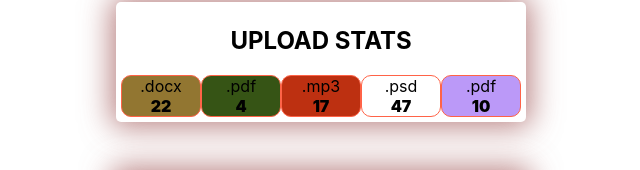
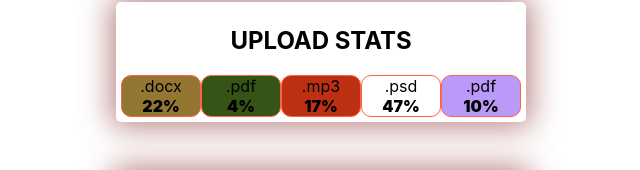
Before and after one commit to MykhayloOdesa/goit-react-hw-01-components, a React (Create React App) app: page / in a window 1280 px wide. Shown: the part 387-557 px from the top of the page, without its empty margins (319-959 px from the left). Built offline with nearby package versions, Linux system fonts and the light colour scheme; the HTML template or start-up script is replaced by a standard one.

Commit message:
Update Statistics.jsx

```diff
--- a/src/components/Statistics/Statistics.jsx
+++ b/src/components/Statistics/Statistics.jsx
@@ -18,7 +18,7 @@ export default function Statistics({ title, stats }) {
           return (
             <StatisticsItem key={id}>
               <StatisticsLabel>{label}</StatisticsLabel>
-              <StatisticsPercentage>{percentage}</StatisticsPercentage>
+              <StatisticsPercentage>{percentage}%</StatisticsPercentage>
             </StatisticsItem>
           );
         })}
```
